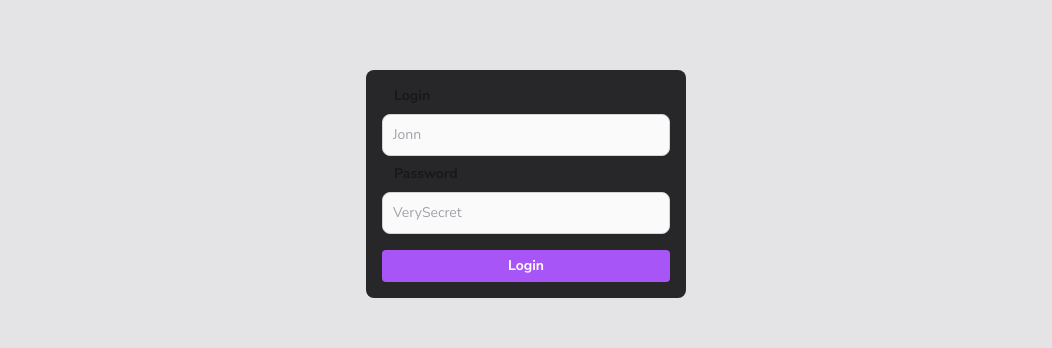
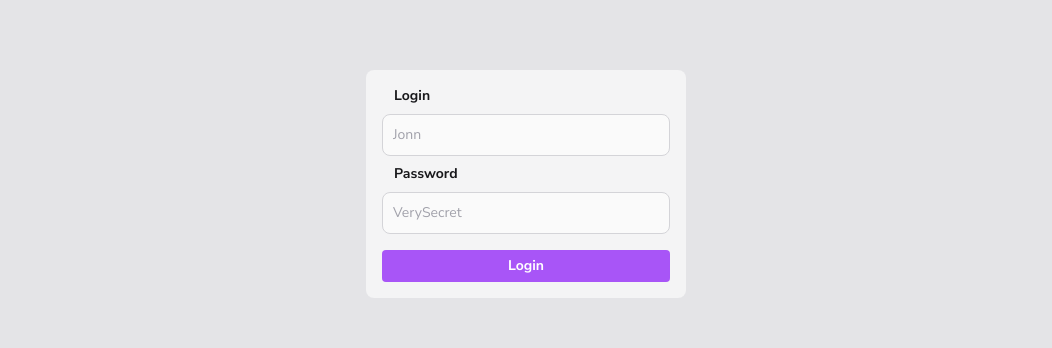
Before and after one commit to ilfey/hikilist-frontend, a Vue app: page /login in a window 1280 px wide. Shown: the part 224-572 px from the top of the page, without its empty margins (114-1166 px from the left). Built offline with nearby package versions, Linux system fonts and the light colour scheme; no server answers.

Commit message:
fix class

```diff
--- a/src/pages/login/Login.vue
+++ b/src/pages/login/Login.vue
@@ -8,7 +8,7 @@
         </h2>
 
 
-        <form class="max-w-xs w-full space-y-4 p-4 bg-gray-800 rounded-lg" @submit.prevent="onSubmit">
+        <form class="max-w-xs w-full space-y-4 p-4 bg-gray-100 dark:bg-gray-800 rounded-lg" @submit.prevent="onSubmit">
             <div class="space-y-2">
                 <div class="space-y-2">
                     <label className='block transition duration ml-3 text-sm font-bold text-gray-900 dark:text-white'>
```
